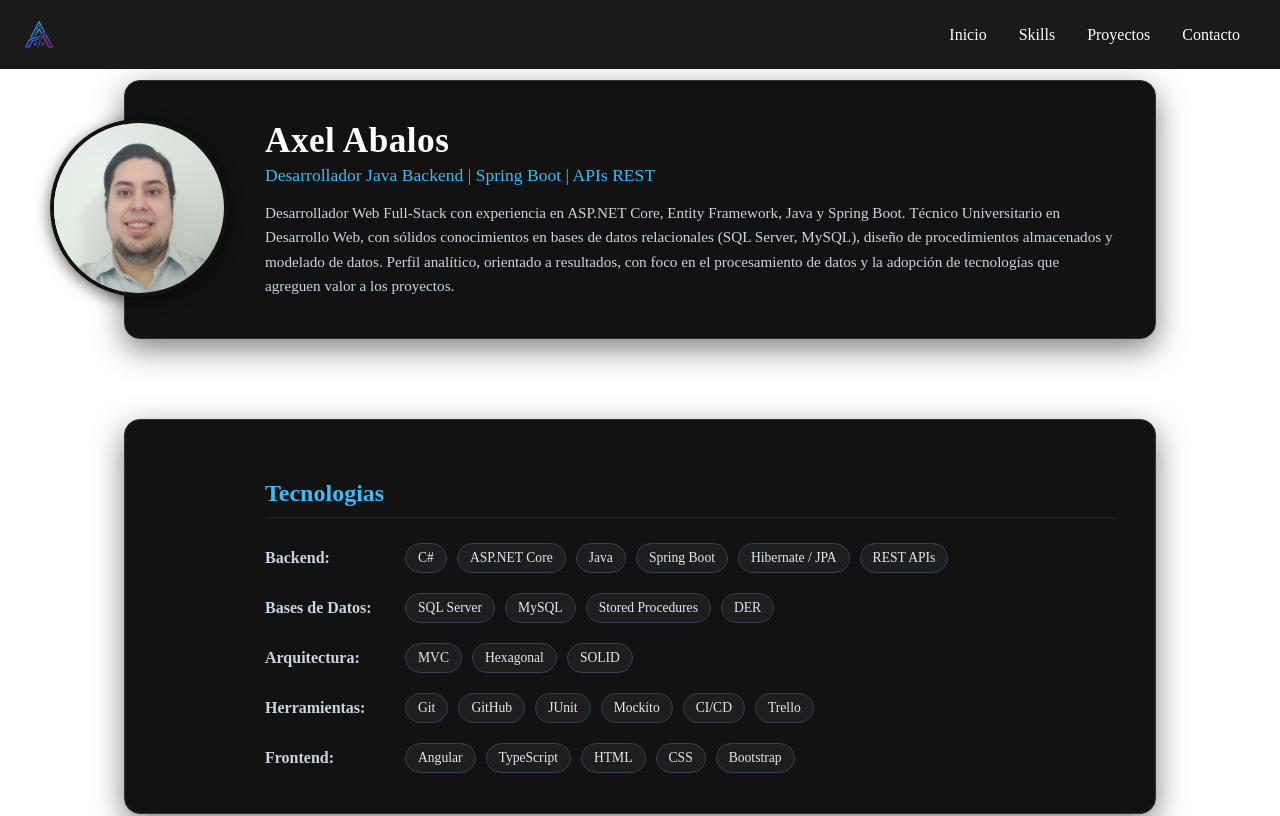
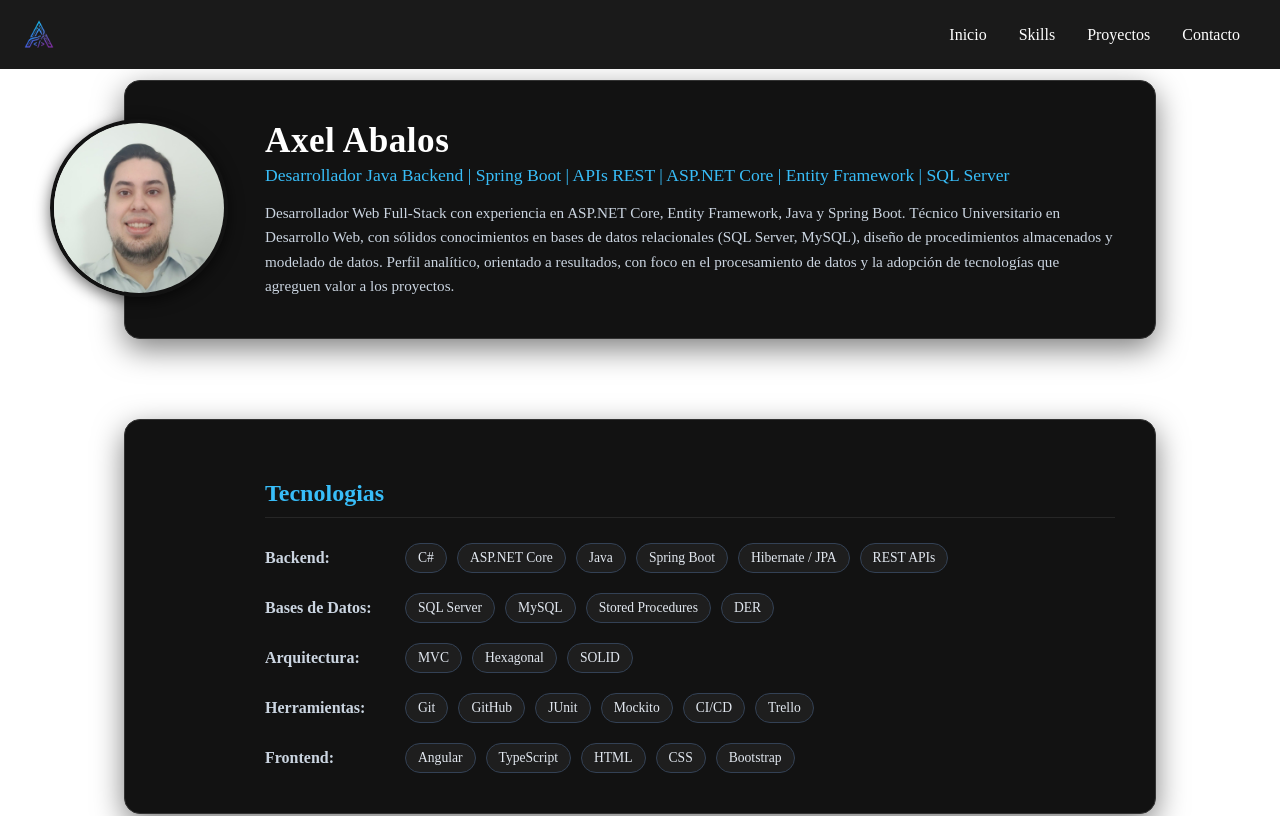
Before and after one commit to axelivanabalos3451/WebAxelAbalos, an Angular app: page / in a window 1280 px wide. Shown: the top 816 px of the page. Built offline with nearby package versions, Linux system fonts and the light colour scheme.

Commit message:
se modifico titulo

```diff
--- a/src/app/home/home.component.html
+++ b/src/app/home/home.component.html
@@ -7,7 +7,7 @@
 
         <div id="nombre-dev">
             <h1>Axel Abalos</h1>
-            <h3>Desarrollador Java Backend | Spring Boot | APIs REST </h3>
+            <h3>Desarrollador Java Backend | Spring Boot | APIs REST | ASP.NET Core | Entity Framework | SQL Server </h3>
         </div>
 
         <div id="textopresentacion">Desarrollador Web Full-Stack con experiencia en ASP.NET Core, Entity Framework, Java
```
